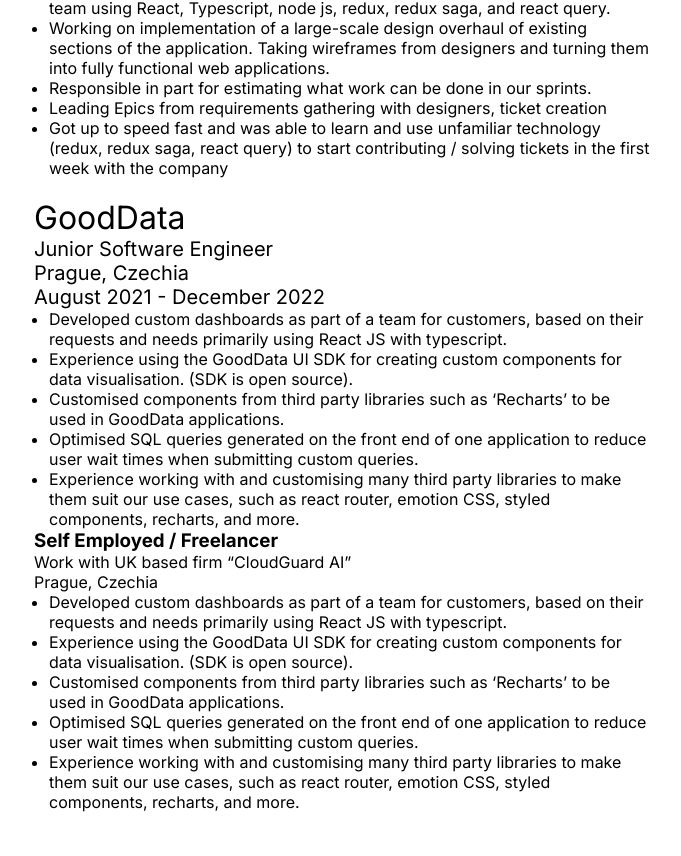
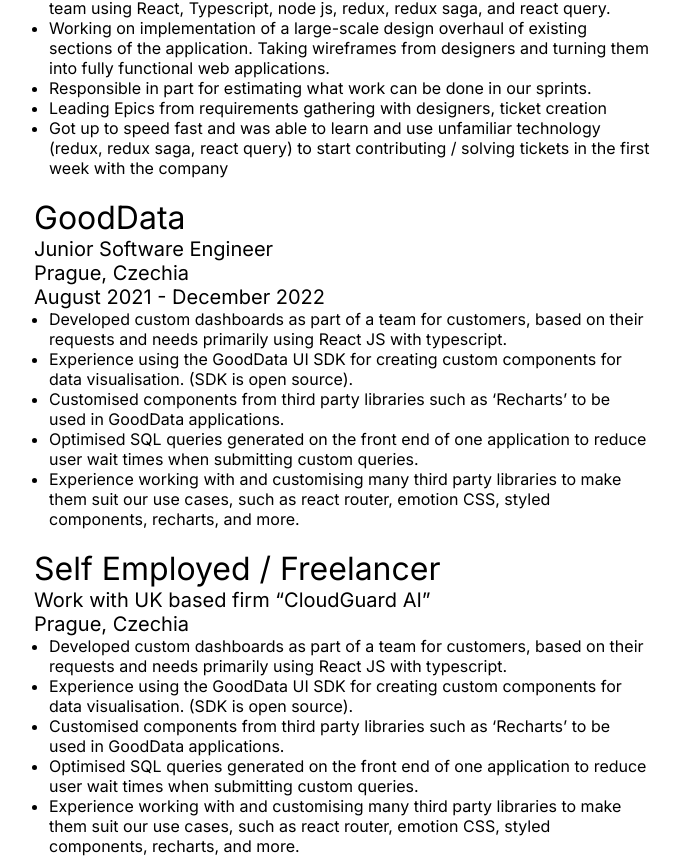
Before and after one commit to Burkes321/burkes-cv, a Next.js app: page / in a window 1280 px wide. Shown: the part 570-1426 px from the top of the page, without its empty margins (6-687 px from the left). Before the commit the page ends 1382 px from the top, so only its background shows below. Built offline with nearby package versions, Linux system fonts and the light colour scheme.

Commit message:
implemented experience item components

```diff
--- a/src/app/page.tsx
+++ b/src/app/page.tsx
@@ -20,6 +20,13 @@ const GoodDataMeta = (
     Junior Software Engineer <br />
     Prague, Czechia <br />
     August 2021 - December 2022
+  </Text>
+);
+
+const SelfEmployedMeta = (
+  <Text fontSize="20px">
+    Work with UK based firm &ldquo;CloudGuard AI&rdquo; <br />
+    Prague, Czechia
   </Text>
 );
 
@@ -51,6 +58,7 @@ const Home = () => (
         alt="gmail logo"
       />
     </div>
+
     <Text className={css.bio} fontSize="20px">
       Full-stack software engineer currently working at Emplifi in Czechia.
       Experience working as part of a team to develop complex data analytics
@@ -58,6 +66,7 @@ const Home = () => (
       Typescript, React query, node, express, and postgres. Willing to learn
       anything.
     </Text>
+
     <div className={css.mainContentContainer}>
       <div>
         <Text fontSize="48px">Experience</Text>
@@ -118,14 +127,10 @@ const Home = () => (
           </ul>
         </ExperienceItem>
 
-        <div>
-          <h3 className={css.experienceItemHeader}>
-            Self Employed / Freelancer
-          </h3>
-          <p className={css.experienceMeta}>
-            Work with UK based firm &ldquo;CloudGuard AI&rdquo; <br />
-            Prague, Czechia
-          </p>
+        <ExperienceItem
+          companyName="Self Employed / Freelancer"
+          meta={SelfEmployedMeta}
+        >
           <ul className={css.experienceInfo}>
             <li>
               Developed custom dashboards as part of a team for customers, based
@@ -151,7 +156,7 @@ const Home = () => (
               CSS, styled components, recharts, and more.
             </li>
           </ul>
-        </div>
+        </ExperienceItem>
       </div>
       <div>
         <Text fontSize="48px">Skills</Text>
```
